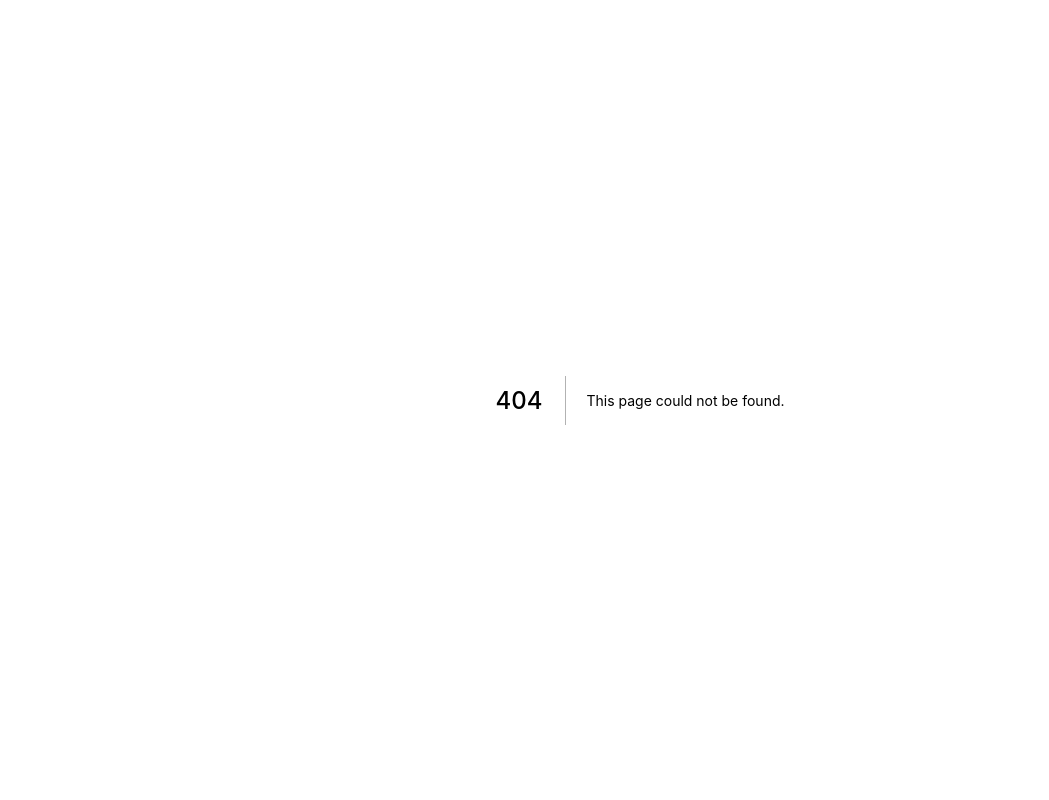
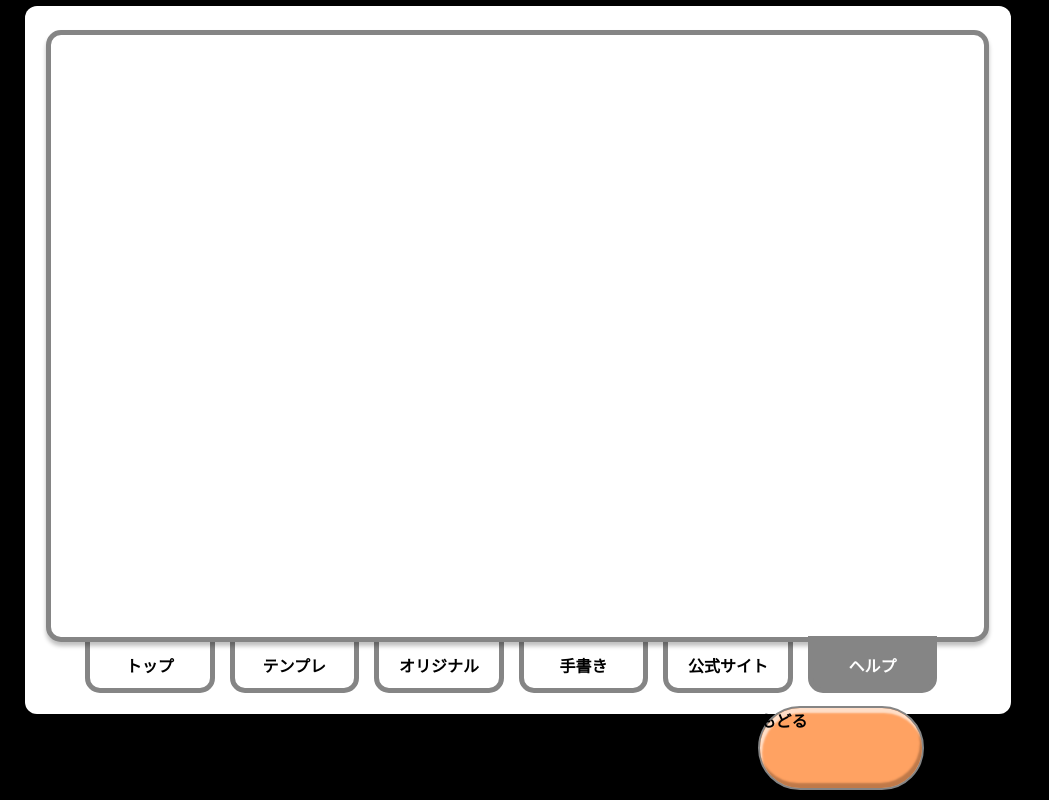
Before and after one commit to 2022-HEW/casebox, a Next.js app: page /help in a window 1280 px wide. Before the commit this address had no page. Shown: the whole page, without its empty margins (0-1049 px from the left). Built offline with nearby package versions, Linux system fonts and the light colour scheme.

Commit message:
微調整

```diff
--- a/src/components/common/Nav.tsx
+++ b/src/components/common/Nav.tsx
@@ -54,10 +54,10 @@ const Nav =({children}:Props)=>{
                     setTab("手書き")
                 }
                     break;
-            case "/service_select":
+            case "/site":
                     setTab("公式サイト")
                     break;
-            case "/service_select":
+            case "/help":
                 setTab("ヘルプ")
                 break;
             case "/pay":
@@ -89,7 +89,7 @@ const Nav =({children}:Props)=>{
                 <Tab site_link={"./template_select"} site_name={"テンプレ"}  />
                 <Tab site_link={"./scan"} site_name={"オリジナル"}  />
                 <Tab site_link={"./device_select"} site_name={"手書き"} />
-                <Tab site_link={"./site_qr"} site_name={"公式サイト"}  />
+                <Tab site_link={"./site"} site_name={"公式サイト"}  />
                 <Tab site_link={"./help"} site_name={"ヘルプ"}  />
             </div>
             <div id={styles.back} onClick={back}>もどる</div>
--- /dev/null
+++ b/src/pages/help.tsx
@@ -0,0 +1,15 @@
+import React from 'react'
+import Box from '../components/common/Box'
+import Nav from '../components/common/Nav'
+
+const Help = () => {
+
+return (
+    <Box>
+        <Nav>
+
+        </Nav>
+    </Box>
+)
+}
+export default Help
--- a/src/styles/nav.module.css
+++ b/src/styles/nav.module.css
@@ -98,7 +98,7 @@
     width: 166px;
     height: 84px;
     left: 80%;
-    top: 90%;
+    top: 100%;
 
     background: #FFA262;
     border: 2px solid #858585;
```
Also changed, not shown: src/pages/site.tsx (added, +23 -0 lines), public/image/frame.png (added).
